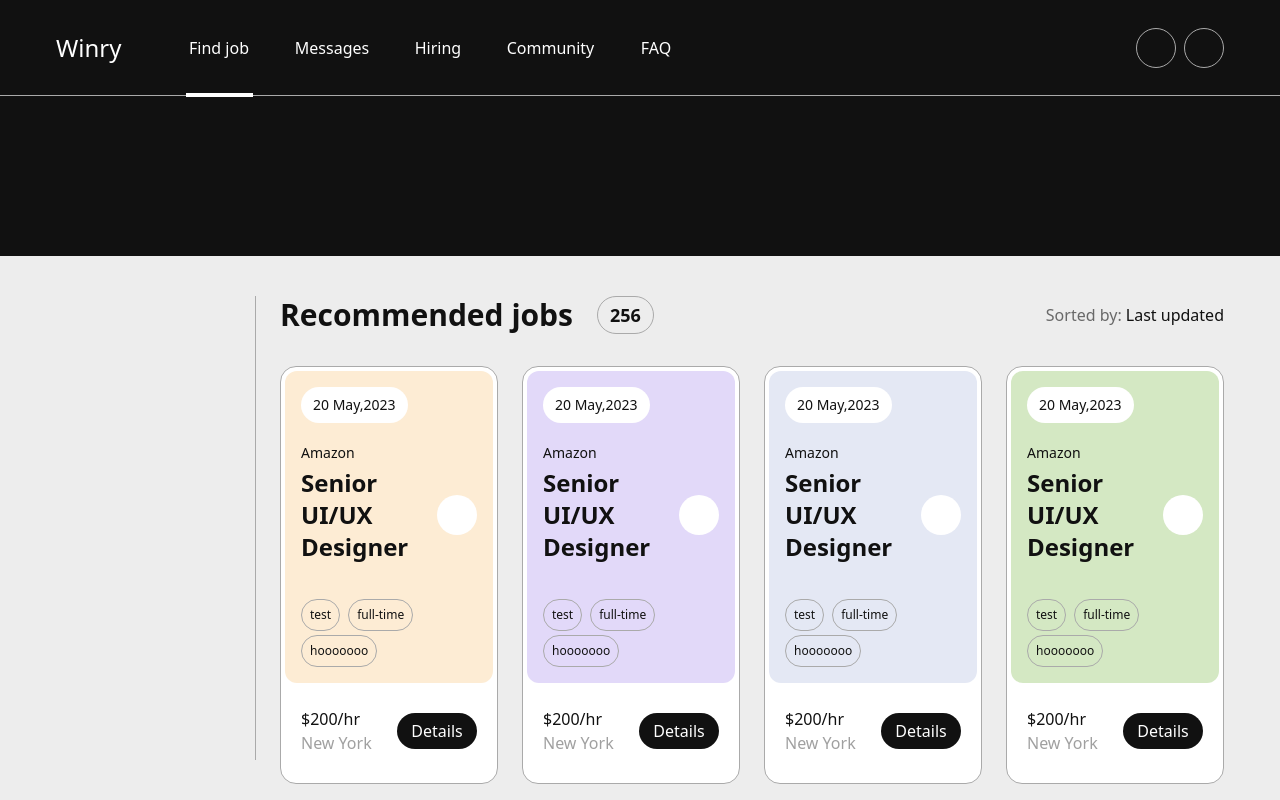
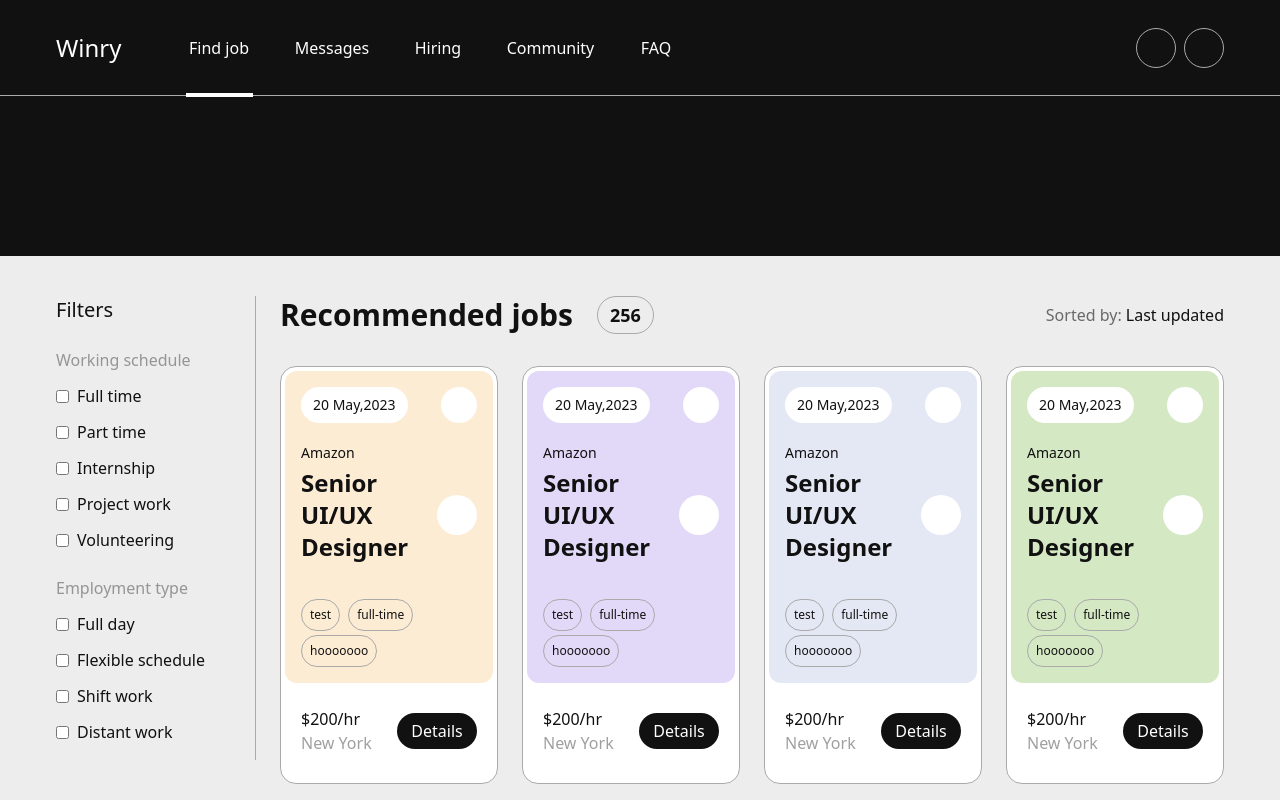
Before and after one commit to ark1111/L-Project-1-front, a React (Vite) app: page / in a window 1280 px wide. Shown: the top 800 px of the page. Built offline with nearby package versions, Linux system fonts and the light colour scheme.

Commit message:
feat: SideFilter...

```diff
--- a/src/pages/jobs/components/JobItem.tsx
+++ b/src/pages/jobs/components/JobItem.tsx
@@ -22,7 +22,7 @@ const JobItem = ({ index }: Props) => {
           <div className="h-9 flex items-center justify-center text-sm font-medium text-text-on_surface_two-main px-3 rounded-full bg-surface-two">
             20 May,2023
           </div>
-          <div className="w-9 h-9 rounded-full flex items-center justify-center bg-surface-tw cursor-pointer"></div>
+          <div className="w-9 h-9 rounded-full flex items-center justify-center bg-surface-two cursor-pointer"></div>
         </div>
         <div className="text-sm text-text-on_surface_two-main font-medium mt-5">
           Amazon
--- a/src/pages/jobs/components/SideFilter.tsx
+++ b/src/pages/jobs/components/SideFilter.tsx
@@ -1,10 +1,87 @@
+const WorkingScheduleList = [
+  {
+    id: 1,
+    label: "Full time",
+  },
+  {
+    id: 2,
+    label: "Part time",
+  },
+  {
+    id: 3,
+    label: "Internship",
+  },
+  {
+    id: 4,
+    label: "Project work",
+  },
+  {
+    id: 5,
+    label: "Volunteering",
+  },
+];
+
+const EmploymentTypeList = [
+  {
+    id: 1,
+    label: "Full day",
+  },
+  {
+    id: 2,
+    label: "Flexible schedule",
+  },
+  {
+    id: 3,
+    label: "Shift work",
+  },
+  {
+    id: 4,
+    label: "Distant work",
+  },
+];
+
 const SideFilter = () => {
   return (
     <div className="w-[256px] h-full pb-10 shrink-0">
       <div className="w-full h-full border-r border-divider-main pl-14 pr-6">
+        <div className="text-xl font-medium text-text-on_background-main">
+          Filters
+        </div>
+        <div className="w-full mt-6">
+          <div className="text-base font-medium text-text-on_background-400 mb-1">
+            Working schedule
+          </div>
+          {WorkingScheduleList.map((item) => (
+            <div
+              key={item.id}
+              className="w-full flex items-center gap-x-2 mt-3"
+            >
+              <input type="checkbox" className="accent-primary-main" />
+              <div className="text-base text-text-on_background-main font-medium ">
+                {item.label}
+              </div>
+            </div>
+          ))}
+        </div>
+        <div className="w-full mt-6">
+          <div className="text-base font-medium text-text-on_background-400 mb-1">
+            Employment type
+          </div>
+          {EmploymentTypeList.map((item) => (
+            <div
+              key={item.id}
+              className="w-full flex items-center gap-x-2 mt-3"
+            >
+              <input type="checkbox" className="accent-primary-main" />
+              <div className="text-base text-text-on_background-main font-medium ">
+                {item.label}
+              </div>
+            </div>
+          ))}
+        </div>
       </div>
     </div>
   );
-}
+};
 
-export default SideFilter
+export default SideFilter;
--- a/tailwind.config.js
+++ b/tailwind.config.js
@@ -13,6 +13,9 @@ export default {
         },
         divider: {
           main: "#aaaaaa",
+        },
+        primary: {
+          main: "#111111",
         },
         text: {
           on_surface_one: {
```
